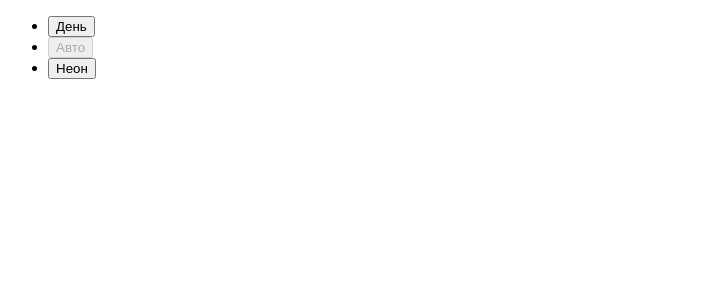
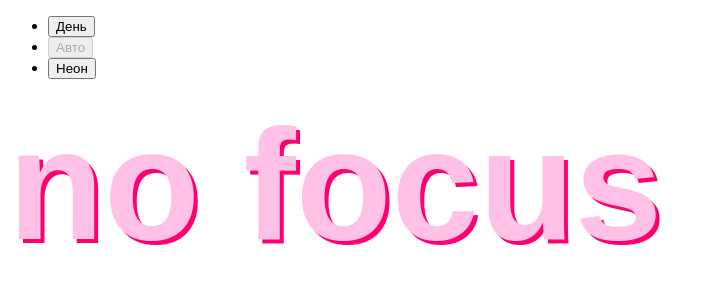
Before and after one commit to SchanderEd/slozhno-sosredotochitsya, a website: page src/index.html in a window 1280 px wide. Shown: the whole page, without its empty margins (0-705 px from the left). Drawn offline with Linux system fonts and the light colour scheme.

Commit message:
added variables and favicon

```diff
--- a/src/index.html
+++ b/src/index.html
@@ -6,10 +6,16 @@
   <meta http-equiv="X-UA-Compatible" content="IE=edge" />
   <meta name="viewport" content="width=device-width, initial-scale=1.0" />
   <meta name="color-scheme" content="dark light">
+
   <link rel="stylesheet" href="./styles/variables.css">
   <link rel="stylesheet" href="./styles/style.css">
   <link rel="stylesheet" href="./styles/dark.css">
   <link rel="stylesheet" href="./styles/light.css">
+
+  <link rel="icon" href="./images/favicon.ico" type="image/any">
+  <link rel="icon" href="./images/favicon.svg" type="image/svg+xml">
+  <link rel="apple-touch-icon" href="./images/mobile-icon.png">
+
   <title>Сложно сосредоточиться</title>
 </head>
 
@@ -36,6 +42,11 @@
       </ul>
     </nav>
   </header>
+  <main>
+    <section class="cover">
+      <h1 class="cover__heading">no focus</h1>
+    </section>
+  </main>
   <script src="./scripts/script.js"></script>
 </body>
 
--- a/src/styles/dark.css
+++ b/src/styles/dark.css
@@ -1,12 +1,8 @@
-/*
-  Специально для тёмной темы при наличии класса,
-  здесь окажутся стили, которые нужно переопределить принудительно,
-  переключая тему
-*/
-
 .page.theme_dark {
   /* сохраните этот селектор в приведённом виде.
     Так стили написанные ниже будут иметь больший вес,
     чем стили в медиазапросе предпочтений пользователя
   */
+  --body-bg-color: #000028;
+  --color-heading: #DB00FF;
 }
--- a/src/styles/light.css
+++ b/src/styles/light.css
@@ -1,12 +1,15 @@
-/*
-  Специально для светлой темы при наличии класса.
-  Здесь окажутся стили, которые нужно переопределить принудительно,
-  переключая тему
-*/
+@media (prefers-color-scheme: light) {
+  :root {
+    --body-bg-color: #fff;
+    --color-heading: #FFC2E6;
+  }
+}
 
 .page.theme_light {
   /* сохраните этот селектор в приведённом виде.
     Так стили написанные ниже будут иметь больший вес,
     чем стили в медиазапросе предпочтений пользователя
   */
+  --body-bg-color: #fff;
+  --color-heading: #FFC2E6;
 }
--- a/src/styles/style.css
+++ b/src/styles/style.css
@@ -1,5 +1,12 @@
 /* Основные стили проекта. Это стили для темы, которую вы верстаете первой. */
+.page {
+  background-color: var(--body-bg-color);
+}
 
-.page {
-  /* сохраните в разметке и стилях класс page. На его основе работает скрипт. */
+.cover__heading {
+  margin: 0;
+  color: var(--color-heading);
+  font-family: 'IBM Plex Mono', sans-serif;
+  font-size: clamp(7.25rem, 5.7694rem + 6.3174vw, 9.8125rem);
+  text-shadow: 4px 4px #FF0070;
 }
--- a/src/styles/variables.css
+++ b/src/styles/variables.css
@@ -1,4 +1,7 @@
-/*
-  Переменные для вашего проекта
-  и их переопределение под различные устройства
-*/
+:root {
+  --body-bg-color: #000028;
+  --accent-color: #ff0070;
+  --text-color: #F1B2CE;
+  --card-title-color: #000028;
+  --color-heading: #DB00FF;
+}
```
Also changed, not shown: src/images/light.png (added).
